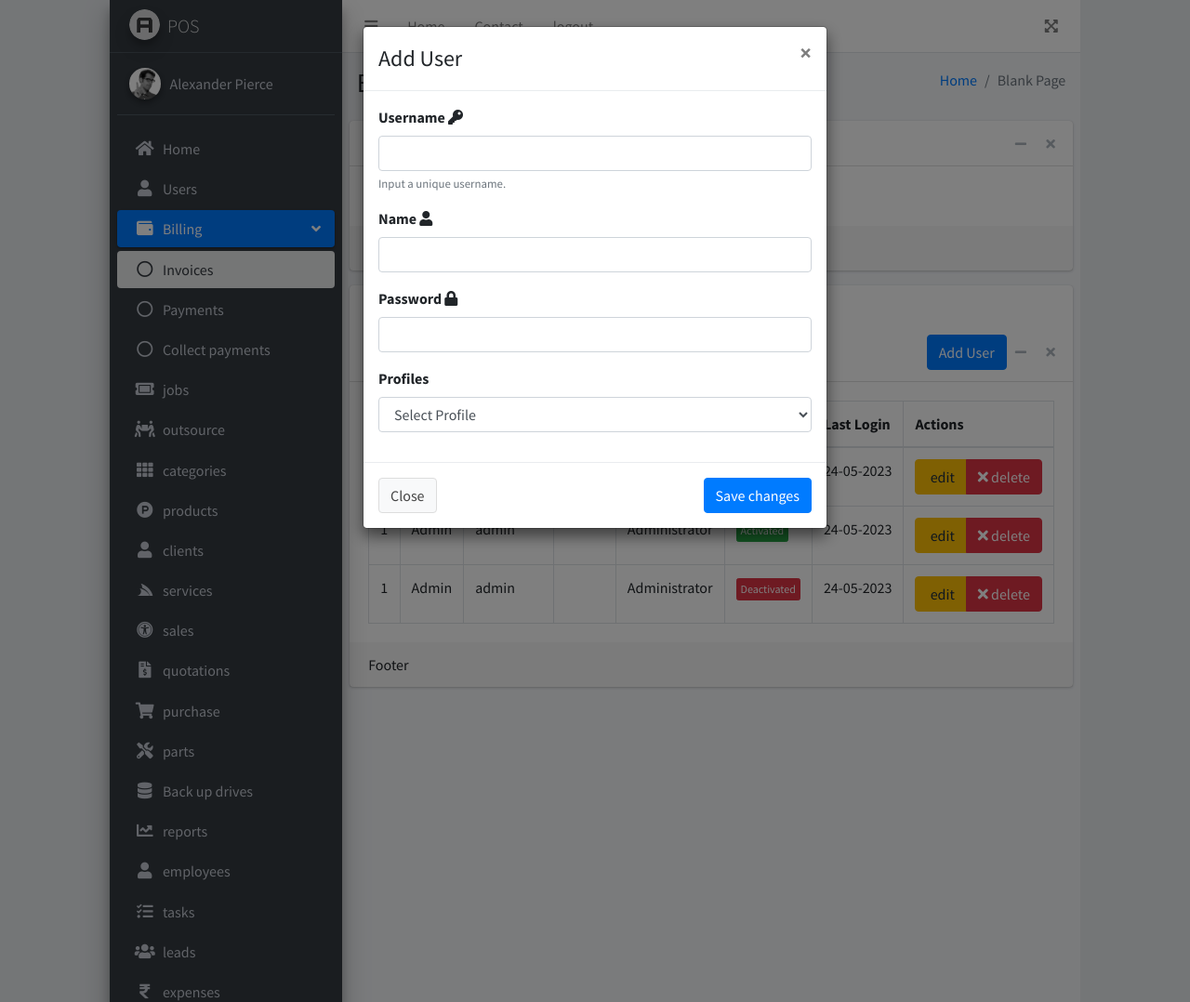
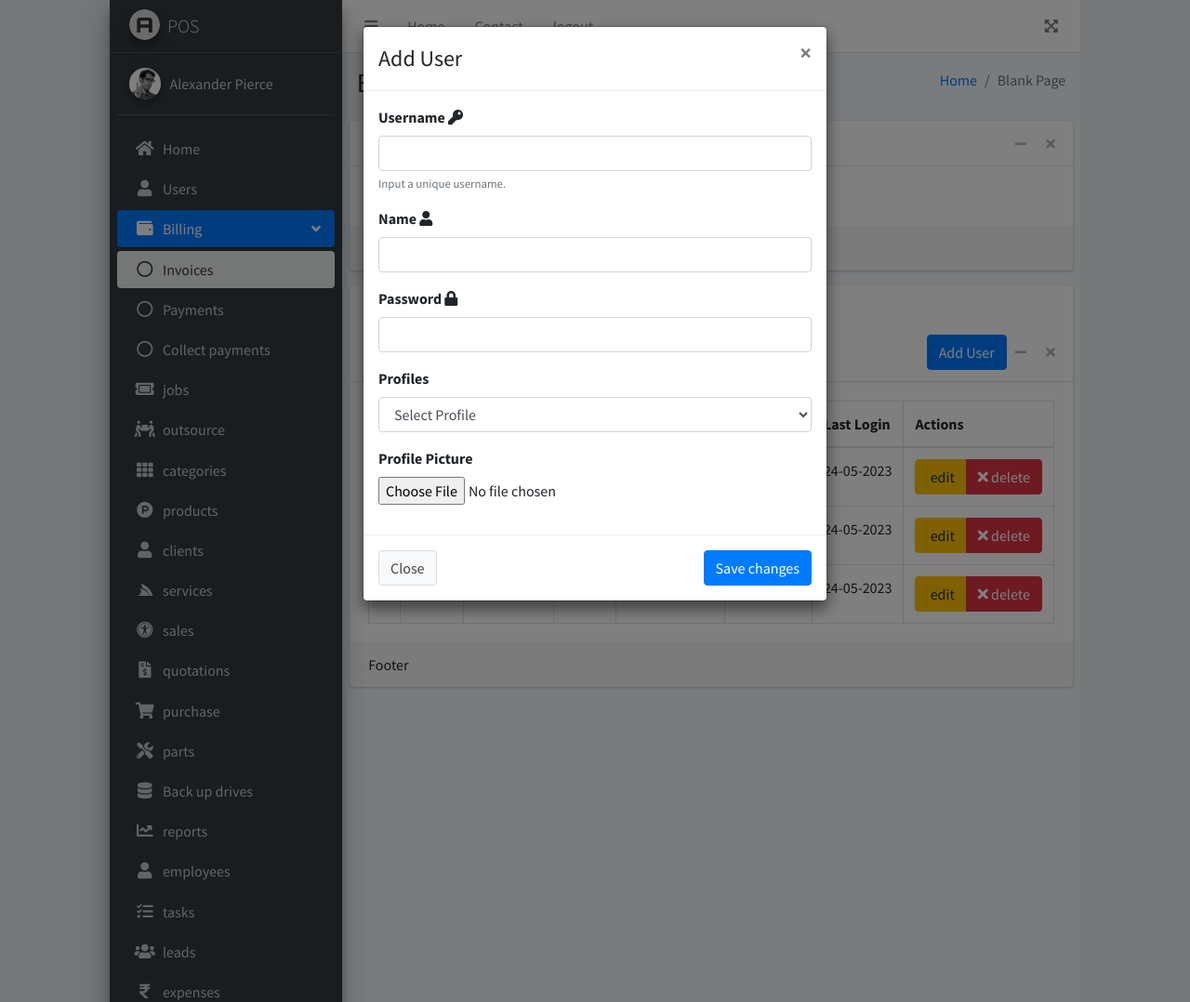
Before and after one commit to Mr-Kumar-Abhishek/computer-repair-POS, a PHP site: page /users in a window 1280 px wide, after a click on "Add User". Shown: the top 1078 px of the page at 93% size. Run offline with PHP 8.4, Linux system fonts and the light colour scheme; the visitor is signed in with stand-in values (Sample User, id 1); some libraries are stand-ins or nearby versions.

Commit message:
add profile picture input to the user

```diff
--- a/views/modules/users.php
+++ b/views/modules/users.php
@@ -177,6 +177,10 @@
                       <option value="vendor">Vendor</option>
                     </select>
                   </div>
+                  <div class="form-group">
+                    <label for="FormControlProfilePic">Profile Picture</label>
+                    <input type="file" class="form-control-file" id="FormControlProfilePic">
+                  </div>
               </div>
               <div class="modal-footer justify-content-between">
                 <button type="button" class="btn btn-default" data-dismiss="modal">Close</button>
```
